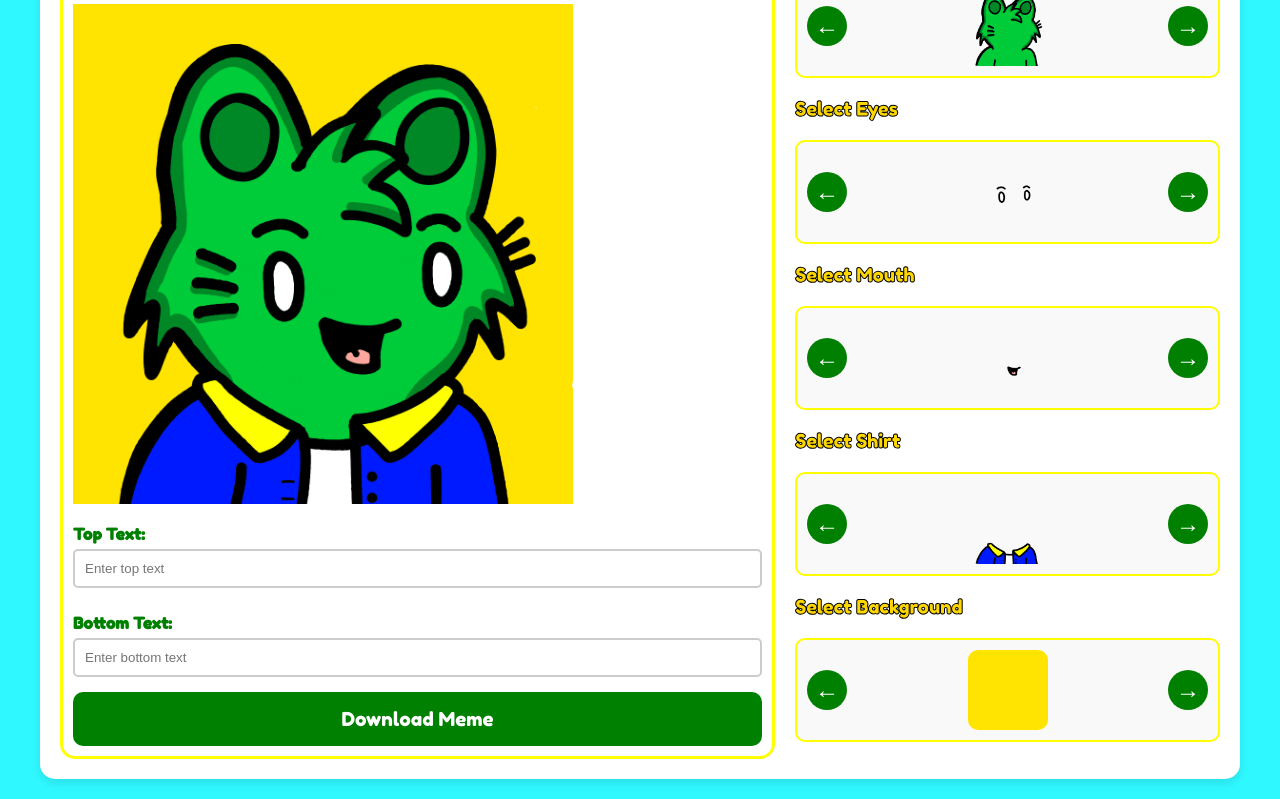
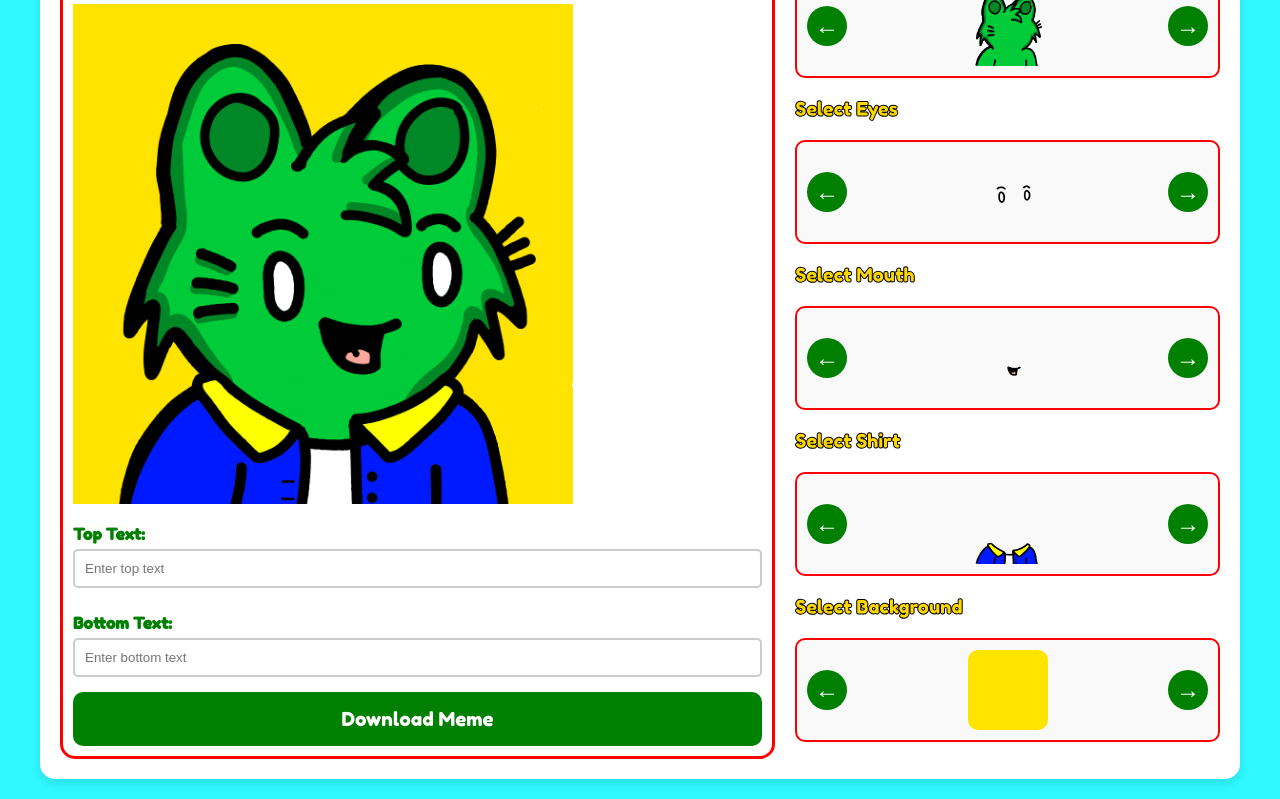
Before and after one commit to borisdovecer/gvr, a plain HTML site: page index.html in a window 1280 px wide. Shown: the part 108-907 px from the top of the page. Drawn offline with nearby package versions, Linux system fonts and the light colour scheme.

Commit message:
red borders

```diff
--- a/styles/style.css
+++ b/styles/style.css
@@ -32,7 +32,7 @@ body {
 .meme-container {
   flex: 1 1 60%;
   padding: 10px;
-  border: 3px solid yellow;
+  border: 3px solid red;
   border-radius: 15px;
 }
 
@@ -189,7 +189,7 @@ h3 {
   background-color: #f9f9f9;
   padding: 10px;
   border-radius: 10px;
-  border: 2px solid yellow;
+  border: 2px solid red;
 }
 
 .item-selection img {
```
